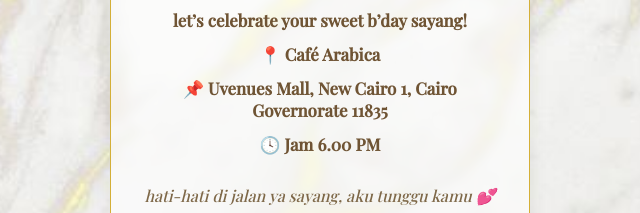
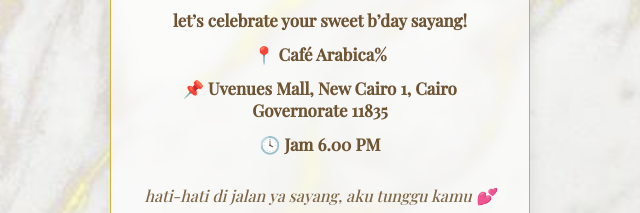
Before and after one commit to Ainunnajwaa/invitation-b-day-bebe, a plain HTML site: page index.html in a window 1280 px wide. Shown: the part 408-621 px from the top of the page, 320-960 px from the left. Drawn offline with nearby package versions, Linux system fonts and the light colour scheme.

Commit message:
Update index.html

```diff
--- a/index.html
+++ b/index.html
@@ -91,7 +91,7 @@
     <p>it's your birthday! 🎉</p>
     <p>aku udah siapin sesuatu yang spesial buat kamu.</p>
     <p class="highlight">let’s celebrate your sweet b’day sayang!</p>
-    <p><strong>📍 Café Arabica</strong></p>
+    <p><strong>📍 Café Arabica% </strong></p>
     <p><strong>📌 Uvenues Mall, New Cairo 1, Cairo Governorate 11835 </strong></p>
     <p><strong>🕓 Jam 6.00 PM </strong></p>
     <div class="footer">
```
